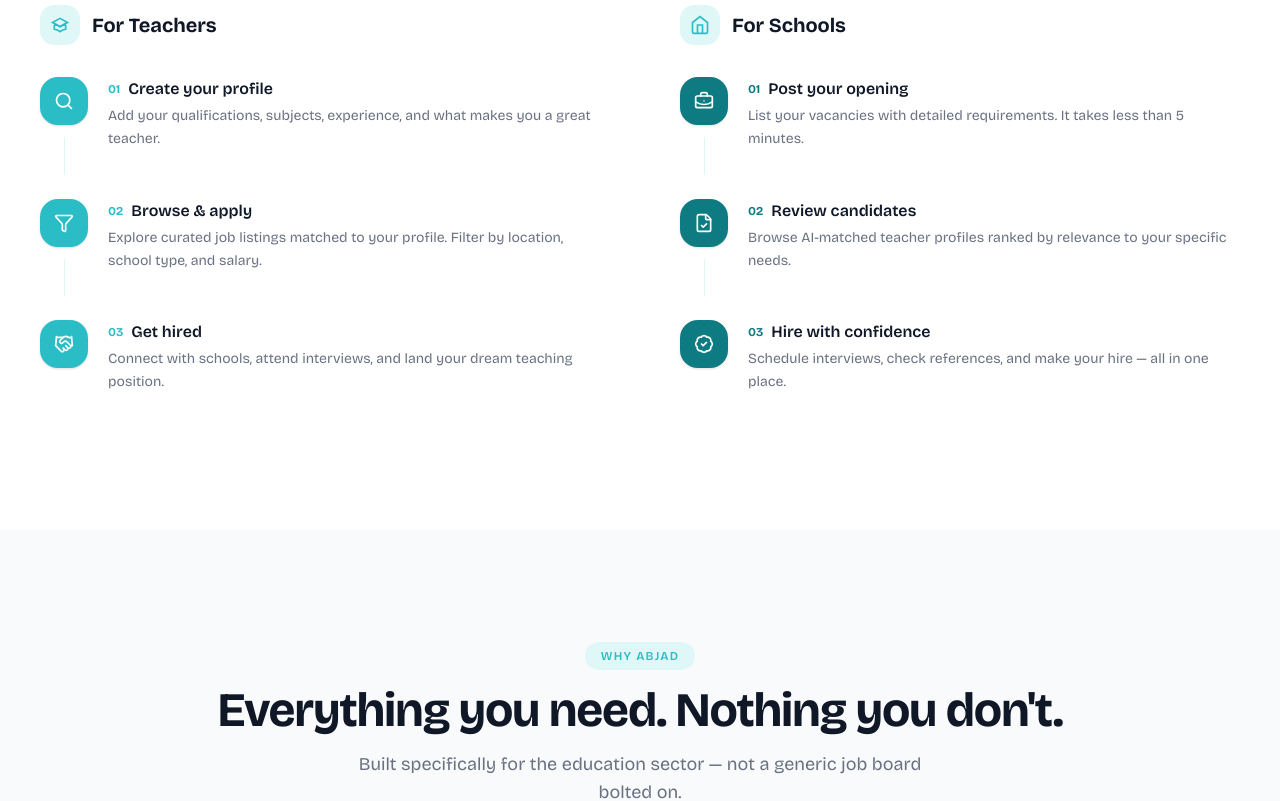
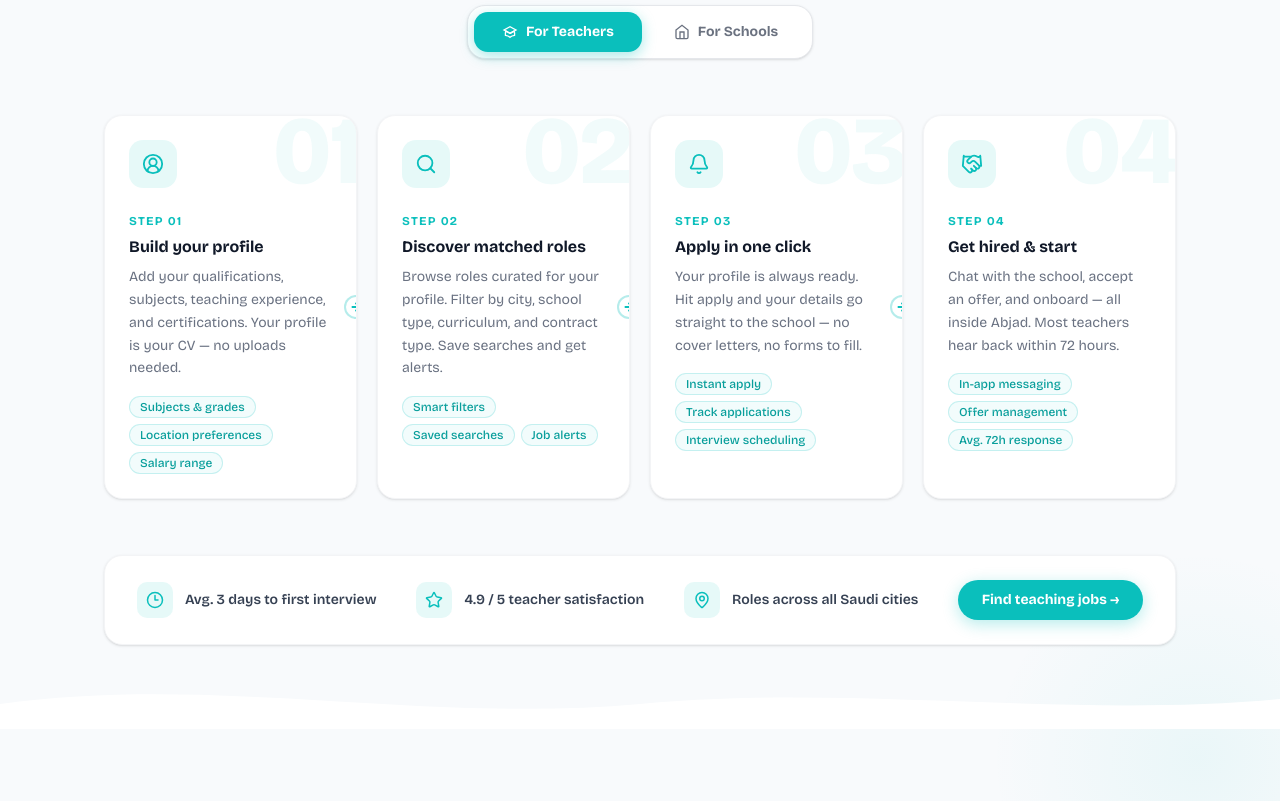
Before and after one commit to shabeebkaip/abjad-frontend, a Next.js app: page / in a window 1280 px wide. Shown: the part 1280-2081 px from the top of the page. Built offline with nearby package versions, Linux system fonts and the light colour scheme.

Commit message:
Home update

```diff
--- a/app/(marketing)/_components/HowItWorksSection.tsx
+++ b/app/(marketing)/_components/HowItWorksSection.tsx
@@ -1,148 +1,280 @@
-import { Search, FileCheck, Handshake, BriefcaseBusiness, Filter, BadgeCheck } from "lucide-react";
+"use client";
+
+import Link from "next/link";
+import { useState } from "react";
+import {
+  UserCircle2,
+  Search,
+  Handshake,
+  BriefcaseBusiness,
+  SlidersHorizontal,
+  BadgeCheck,
+  Clock3,
+  Star,
+  MapPin,
+  Bell,
+  Users,
+  Sparkles,
+} from "lucide-react";
 
 const teacherSteps = [
   {
-    icon: Search,
-    title: "Create your profile",
-    desc: "Add your qualifications, subjects, experience, and what makes you a great teacher.",
+    icon: UserCircle2,
     step: "01",
+    title: "Build your profile",
+    desc: "Add your qualifications, subjects, teaching experience, and certifications. Your profile is your CV — no uploads needed.",
+    pills: ["Subjects & grades", "Location preferences", "Salary range"],
   },
   {
-    icon: Filter,
-    title: "Browse & apply",
-    desc: "Explore curated job listings matched to your profile. Filter by location, school type, and salary.",
+    icon: Search,
     step: "02",
+    title: "Discover matched roles",
+    desc: "Browse roles curated for your profile. Filter by city, school type, curriculum, and contract type. Save searches and get alerts.",
+    pills: ["Smart filters", "Saved searches", "Job alerts"],
+  },
+  {
+    icon: Bell,
+    step: "03",
+    title: "Apply in one click",
+    desc: "Your profile is always ready. Hit apply and your details go straight to the school — no cover letters, no forms to fill.",
+    pills: ["Instant apply", "Track applications", "Interview scheduling"],
   },
   {
     icon: Handshake,
-    title: "Get hired",
-    desc: "Connect with schools, attend interviews, and land your dream teaching position.",
-    step: "03",
+    step: "04",
+    title: "Get hired & start",
+    desc: "Chat with the school, accept an offer, and onboard — all inside Abjad. Most teachers hear back within 72 hours.",
+    pills: ["In-app messaging", "Offer management", "Avg. 72h response"],
   },
 ];
 
 const schoolSteps = [
   {
     icon: BriefcaseBusiness,
-    title: "Post your opening",
-    desc: "List your vacancies with detailed requirements. It takes less than 5 minutes.",
     step: "01",
+    title: "Post your vacancy",
+    desc: "Create a detailed job listing in under 5 minutes. Set the curriculum, grade level, location, and contract terms.",
+    pills: ["5-min setup", "Multiple vacancies", "Draft & schedule"],
   },
   {
-    icon: FileCheck,
-    title: "Review candidates",
-    desc: "Browse AI-matched teacher profiles ranked by relevance to your specific needs.",
+    icon: SlidersHorizontal,
     step: "02",
+    title: "Get AI-ranked candidates",
+    desc: "Our matching engine surfaces the most relevant teacher profiles for your role — ranked by subject fit, location, and experience.",
+    pills: ["AI matching", "Relevance ranking", "Shortlist tools"],
+  },
+  {
+    icon: Users,
+    step: "03",
+    title: "Review & interview",
+    desc: "Browse candidate profiles, review qualifications, and schedule interviews directly in the platform. No back-and-forth emails.",
+    pills: ["Profile deep-dives", "Integrated scheduling", "Panel notes"],
   },
   {
     icon: BadgeCheck,
+    step: "04",
     title: "Hire with confidence",
-    desc: "Schedule interviews, check references, and make your hire — all in one place.",
-    step: "03",
+    desc: "Extend offers, finalise contracts, and onboard your new hire — all from one dashboard. Every candidate is verified.",
+    pills: ["Verified candidates", "Offer letters", "Onboarding checklist"],
   },
 ];
 
+const teacherHighlights = [
+  { icon: Clock3, label: "Avg. 3 days to first interview" },
+  { icon: Star,   label: "4.9 / 5 teacher satisfaction" },
+  { icon: MapPin, label: "Roles across all Saudi cities" },
+];
+
+const schoolHighlights = [
+  { icon: Clock3,     label: "Fill a role in under 2 weeks" },
+  { icon: Sparkles,   label: "AI-ranked candidate lists" },
+  { icon: BadgeCheck, label: "100% verified teacher profiles" },
+];
+
+type Tab = "teachers" | "schools";
+
 export default function HowItWorksSection() {
+  const [tab, setTab] = useState<Tab>("teachers");
+
+  const steps = tab === "teachers" ? teacherSteps : schoolSteps;
+  const highlights = tab === "teachers" ? teacherHighlights : schoolHighlights;
+  const ctaHref = tab === "teachers" ? "/register?role=teacher" : "/register?role=school";
+  const ctaLabel = tab === "teachers" ? "Find teaching jobs →" : "Post a vacancy →";
+
   return (
-    <section id="how-it-works" className="py-28 bg-white">
-      <div className="max-w-7xl mx-auto px-6 lg:px-10">
-        {/* Heading */}
-        <div className="text-center mb-20">
+    <section id="how-it-works" className="relative overflow-hidden bg-[#f8fafc] py-28">
+
+      {/* Decorative blobs */}
+      <div
+        className="absolute -top-40 -left-40 w-[520px] h-[520px] rounded-full pointer-events-none"
+        style={{ background: "radial-gradient(circle, rgba(10,191,188,0.07) 0%, transparent 70%)" }}
+      />
+      <div
+        className="absolute -bottom-32 -right-32 w-[420px] h-[420px] rounded-full pointer-events-none"
+        style={{ background: "radial-gradient(circle, rgba(10,191,188,0.06) 0%, transparent 70%)" }}
+      />
+
+      <div className="relative z-10 max-w-6xl mx-auto px-6 lg:px-10">
+
+        {/* Section header */}
+        <div className="text-center mb-14">
           <span
-            className="inline-block text-xs font-semibold tracking-widest uppercase px-4 py-1.5 rounded-full mb-4"
-            style={{ backgroundColor: "#e0f7f8", color: "#2bbdc5" }}
+            className="inline-flex items-center gap-1.5 text-xs font-bold tracking-widest uppercase px-4 py-1.5 rounded-full mb-5"
+            style={{ backgroundColor: "rgba(10,191,188,0.1)", color: "#0ABFBC" }}
           >
+            <span className="relative flex h-1.5 w-1.5">
+              <span className="animate-ping absolute inline-flex h-full w-full rounded-full opacity-75" style={{ backgroundColor: "#0ABFBC" }} />
+              <span className="relative inline-flex rounded-full h-1.5 w-1.5" style={{ backgroundColor: "#0ABFBC" }} />
+            </span>
             How it works
           </span>
-          <h2 className="text-4xl lg:text-5xl font-bold text-gray-900 tracking-tight mb-4">
-            Simple. Fast. Effective.
+
+          <h2
+            className="font-extrabold text-gray-950 tracking-tight mb-5"
+            style={{ fontSize: "clamp(2rem, 4.5vw, 3.5rem)", letterSpacing: "-0.03em", lineHeight: 1.1 }}
+          >
+            From sign-up to hired —{" "}
+            <span style={{ color: "#0ABFBC" }}>in four steps</span>
           </h2>
-          <p className="text-gray-500 text-lg max-w-xl mx-auto">
-            Whether you&apos;re looking for a job or filling a position, Abjad gets you there in three easy steps.
+
+          <p className="text-gray-500 text-lg leading-relaxed max-w-xl mx-auto">
+            Whether you&apos;re a teacher looking for your next role or a school filling a vacancy, Abjad keeps it simple and fast.
           </p>
         </div>
 
-        <div className="grid lg:grid-cols-2 gap-12 lg:gap-20">
-          {/* For Teachers */}
-          <div id="teachers">
-            <div className="flex items-center gap-3 mb-8">
-              <div
-                className="w-10 h-10 rounded-xl flex items-center justify-center"
-                style={{ backgroundColor: "#e0f7f8" }}
+        {/* Tab switcher */}
+        <div className="flex justify-center mb-14">
+          <div className="inline-flex items-center gap-1 p-1.5 rounded-2xl bg-white border border-gray-200 shadow-sm">
+            {(["teachers", "schools"] as Tab[]).map((t) => (
+              <button
+                key={t}
+                onClick={() => setTab(t)}
+                className="relative px-7 py-2.5 rounded-xl text-sm font-bold transition-all duration-200"
+                style={
+                  tab === t
+                    ? { backgroundColor: "#0ABFBC", color: "#fff", boxShadow: "0 4px 14px rgba(10,191,188,0.35)" }
+                    : { color: "#6b7280" }
+                }
               >
-                <svg viewBox="0 0 24 24" className="w-5 h-5" fill="none" stroke="#2bbdc5" strokeWidth="2">
+                {t === "teachers" ? (
+                  <span className="flex items-center gap-2">
+                    <svg viewBox="0 0 24 24" className="w-4 h-4" fill="none" stroke="currentColor" strokeWidth="2">
                       <path d="M12 14l9-5-9-5-9 5 9 5z" />
                       <path d="M12 14l6.16-3.422a12.083 12.083 0 01.665 6.479A11.952 11.952 0 0012 20.055a11.952 11.952 0 00-6.824-2.998 12.078 12.078 0 01.665-6.479L12 14z" />
                     </svg>
-              </div>
-              <h3 className="text-xl font-bold text-gray-900">For Teachers</h3>
-            </div>
-            <div className="space-y-6">
-              {teacherSteps.map((s, i) => (
-                <div key={s.step} className="flex gap-5">
-                  <div className="flex flex-col items-center">
-                    <div
-                      className="w-12 h-12 rounded-2xl flex items-center justify-center shrink-0 shadow-sm"
-                      style={{ backgroundColor: "#2bbdc5" }}
-                    >
-                      <s.icon size={20} color="white" />
-                    </div>
-                    {i < teacherSteps.length - 1 && (
-                      <div className="w-px flex-1 mt-3" style={{ backgroundColor: "#e0f7f8", minHeight: "24px" }} />
+                    For Teachers
+                  </span>
+                ) : (
+                  <span className="flex items-center gap-2">
+                    <svg viewBox="0 0 24 24" className="w-4 h-4" fill="none" stroke="currentColor" strokeWidth="2">
+                      <path d="M3 9l9-7 9 7v11a2 2 0 01-2 2H5a2 2 0 01-2-2z" />
+                      <polyline points="9 22 9 12 15 12 15 22" />
+                    </svg>
+                    For Schools
+                  </span>
                 )}
-                  </div>
-                  <div className="pb-6">
-                    <div className="flex items-center gap-2 mb-1">
-                      <span className="text-xs font-bold" style={{ color: "#2bbdc5" }}>{s.step}</span>
-                      <h4 className="font-semibold text-gray-900">{s.title}</h4>
-                    </div>
-                    <p className="text-gray-500 text-sm leading-relaxed">{s.desc}</p>
-                  </div>
-                </div>
+              </button>
             ))}
           </div>
         </div>
 
-          {/* For Schools */}
-          <div id="schools">
-            <div className="flex items-center gap-3 mb-8">
+        {/* Step cards grid */}
+        <div className="grid sm:grid-cols-2 lg:grid-cols-4 gap-5 mb-14">
+          {steps.map((s, i) => (
             <div
-                className="w-10 h-10 rounded-xl flex items-center justify-center"
-                style={{ backgroundColor: "#e0f7f8" }}
+              key={s.step}
+              className="group relative bg-white rounded-2xl border border-gray-100 p-6 shadow-sm hover:shadow-md hover:-translate-y-1 transition-all duration-200 overflow-hidden"
             >
-                <svg viewBox="0 0 24 24" className="w-5 h-5" fill="none" stroke="#2bbdc5" strokeWidth="2">
-                  <path d="M3 9l9-7 9 7v11a2 2 0 01-2 2H5a2 2 0 01-2-2z" />
-                  <polyline points="9 22 9 12 15 12 15 22" />
+              {/* Faint watermark step number */}
+              <span
+                className="absolute -top-3 -right-1 text-8xl font-black select-none pointer-events-none leading-none"
+                style={{ color: "rgba(10,191,188,0.06)" }}
+              >
+                {s.step}
+              </span>
+
+              {/* Icon */}
+              <div
+                className="w-12 h-12 rounded-xl flex items-center justify-center mb-5 transition-all duration-200 group-hover:scale-105"
+                style={{ backgroundColor: "rgba(10,191,188,0.1)" }}
+              >
+                <s.icon size={22} style={{ color: "#0ABFBC" }} strokeWidth={2} />
+              </div>
+
+              <span className="text-xs font-bold tracking-widest uppercase" style={{ color: "#0ABFBC" }}>
+                Step {s.step}
+              </span>
+
+              <h3 className="text-base font-bold text-gray-900 mt-1 mb-2 leading-snug">{s.title}</h3>
+              <p className="text-sm text-gray-500 leading-relaxed mb-4">{s.desc}</p>
+
+              {/* Pill tags */}
+              <div className="flex flex-wrap gap-1.5">
+                {s.pills.map((pill) => (
+                  <span
+                    key={pill}
+                    className="text-xs font-medium px-2.5 py-0.5 rounded-full border"
+                    style={{ borderColor: "rgba(10,191,188,0.2)", color: "#089E9B", backgroundColor: "rgba(10,191,188,0.05)" }}
+                  >
+                    {pill}
+                  </span>
+                ))}
+              </div>
+
+              {/* Connector arrow — desktop only, not on last card */}
+              {i < steps.length - 1 && (
+                <div
+                  className="absolute -right-3 top-1/2 -translate-y-1/2 w-6 h-6 rounded-full border-2 bg-white hidden lg:flex items-center justify-center z-10"
+                  style={{ borderColor: "rgba(10,191,188,0.3)" }}
+                >
+                  <svg viewBox="0 0 10 10" className="w-3 h-3" fill="none" stroke="#0ABFBC" strokeWidth="1.5">
+                    <path d="M2 5h6M5 2l3 3-3 3" strokeLinecap="round" strokeLinejoin="round" />
                   </svg>
                 </div>
-              <h3 className="text-xl font-bold text-gray-900">For Schools</h3>
-            </div>
-            <div className="space-y-6">
-              {schoolSteps.map((s, i) => (
-                <div key={s.step} className="flex gap-5">
-                  <div className="flex flex-col items-center">
-                    <div
-                      className="w-12 h-12 rounded-2xl flex items-center justify-center shrink-0 shadow-sm"
-                      style={{ backgroundColor: "#0e7a81" }}
-                    >
-                      <s.icon size={20} color="white" />
-                    </div>
-                    {i < schoolSteps.length - 1 && (
-                      <div className="w-px flex-1 mt-3" style={{ backgroundColor: "#e0f7f8", minHeight: "24px" }} />
               )}
-                  </div>
-                  <div className="pb-6">
-                    <div className="flex items-center gap-2 mb-1">
-                      <span className="text-xs font-bold" style={{ color: "#0e7a81" }}>{s.step}</span>
-                      <h4 className="font-semibold text-gray-900">{s.title}</h4>
-                    </div>
-                    <p className="text-gray-500 text-sm leading-relaxed">{s.desc}</p>
-                  </div>
             </div>
           ))}
         </div>
+
+        {/* Highlights strip */}
+        <div className="bg-white border border-gray-100 rounded-2xl shadow-sm px-8 py-6 flex flex-col sm:flex-row items-center justify-between gap-6">
+          <div className="flex flex-col sm:flex-row items-center gap-6 sm:gap-10">
+            {highlights.map((h) => (
+              <div key={h.label} className="flex items-center gap-3">
+                <div
+                  className="w-9 h-9 rounded-lg flex items-center justify-center shrink-0"
+                  style={{ backgroundColor: "rgba(10,191,188,0.1)" }}
+                >
+                  <h.icon size={18} style={{ color: "#0ABFBC" }} strokeWidth={2} />
                 </div>
+                <span className="text-sm font-semibold text-gray-700">{h.label}</span>
               </div>
+            ))}
+          </div>
+
+          <Link
+            href={ctaHref}
+            className="shrink-0 px-6 py-2.5 rounded-full text-sm font-bold text-white transition-all duration-200 hover:scale-105 hover:shadow-lg whitespace-nowrap"
+            style={{ backgroundColor: "#0ABFBC", boxShadow: "0 4px 16px rgba(10,191,188,0.3)" }}
+          >
+            {ctaLabel}
+          </Link>
+        </div>
+
+      </div>
+
+      {/* Wave into next section */}
+      <div className="relative z-10 -mb-px mt-6">
+        <svg
+          viewBox="0 0 1440 60"
+          fill="none"
+          xmlns="http://www.w3.org/2000/svg"
+          preserveAspectRatio="none"
+          className="w-full block"
+          style={{ height: "60px" }}
+        >
+          <path d="M0 60V35C240 5 480 55 720 35C960 15 1200 50 1440 30V60H0Z" fill="white" />
+        </svg>
       </div>
     </section>
   );
```
Also changed, not shown: app/(auth)/layout.tsx (+5 -2 lines), app/(marketing)/_components/CtaAndFooter.tsx (+9 -4 lines). Lines whose indentation alone changed are shown as unchanged.
